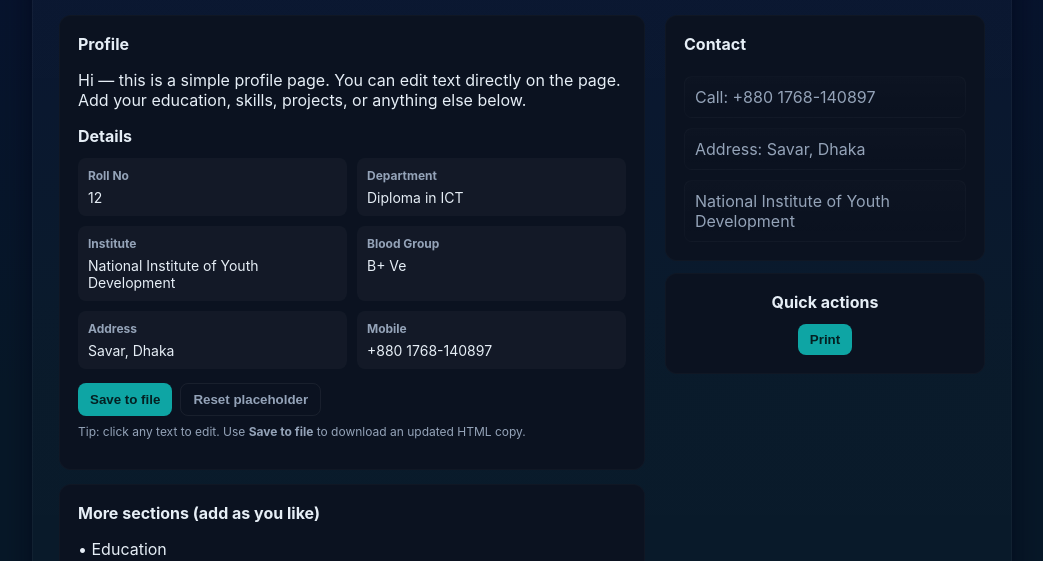
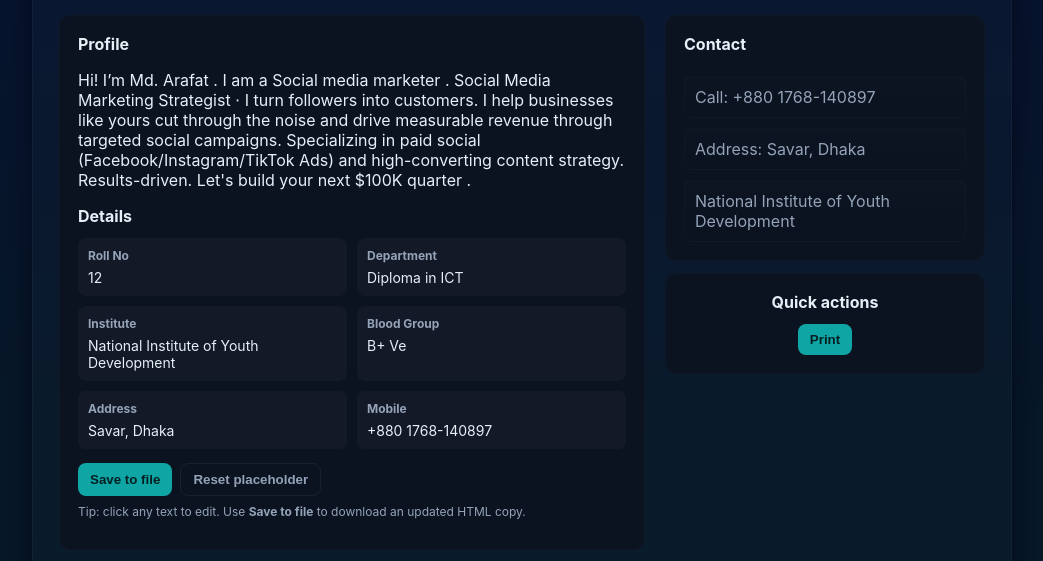
Before and after one commit to arafat-12-qr/id, a plain HTML site: page index.html in a window 1280 px wide. Shown: the part 174-735 px from the top of the page, without its empty margins (118-1161 px from the left). Drawn offline with Linux system fonts and the light colour scheme.

Commit message:
Add files via upload

```diff
--- a/index.html
+++ b/index.html
@@ -46,7 +46,8 @@
       </div>
       <div class="title">
         <h1 contenteditable="true" id="name">Md. Arafat</h1>
-        <p contenteditable="true" id="tagline">Diploma in ICT student — National Institute of Youth Development</p>
+        <p contenteditable="true" id="tagline">Diploma in ICT
+          student — National Institute of Youth Development</p>
       </div>
     </div>
 
@@ -54,7 +55,11 @@
       <div>
         <div class="card">
           <h2>Profile</h2>
-          <p contenteditable="true" id="about">Hi — this is a simple profile page. You can edit text directly on the page. Add your education, skills, projects, or anything else below.</p>
+          <p contenteditable="true" id="about">Hi! I’m Md. Arafat . I am a Social media marketer . Social Media Marketing Strategist ⋅ I turn followers into customers.
+
+I help businesses like yours cut through the noise and drive measurable revenue through targeted social campaigns. Specializing in paid social (Facebook/Instagram/TikTok Ads) and high-converting content strategy.
+
+Results-driven. Let's build your next $100K quarter .</p>
 
           <h2 style="margin-top:16px">Details</h2>
           <div class="info-list">
```
